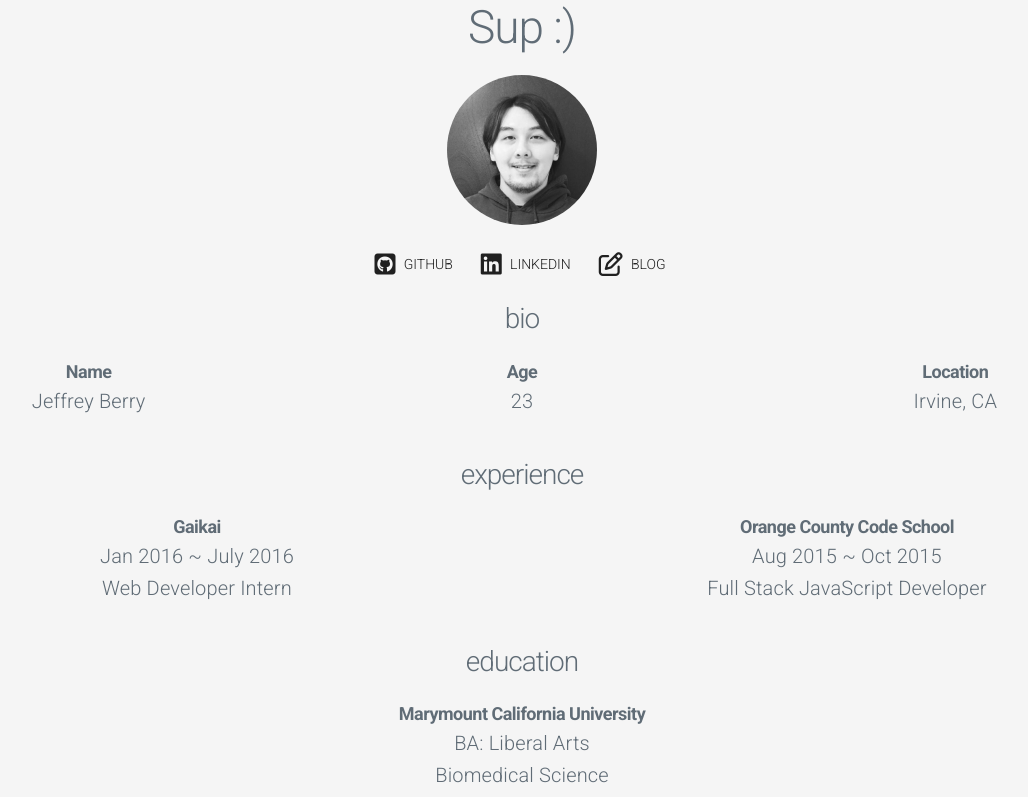
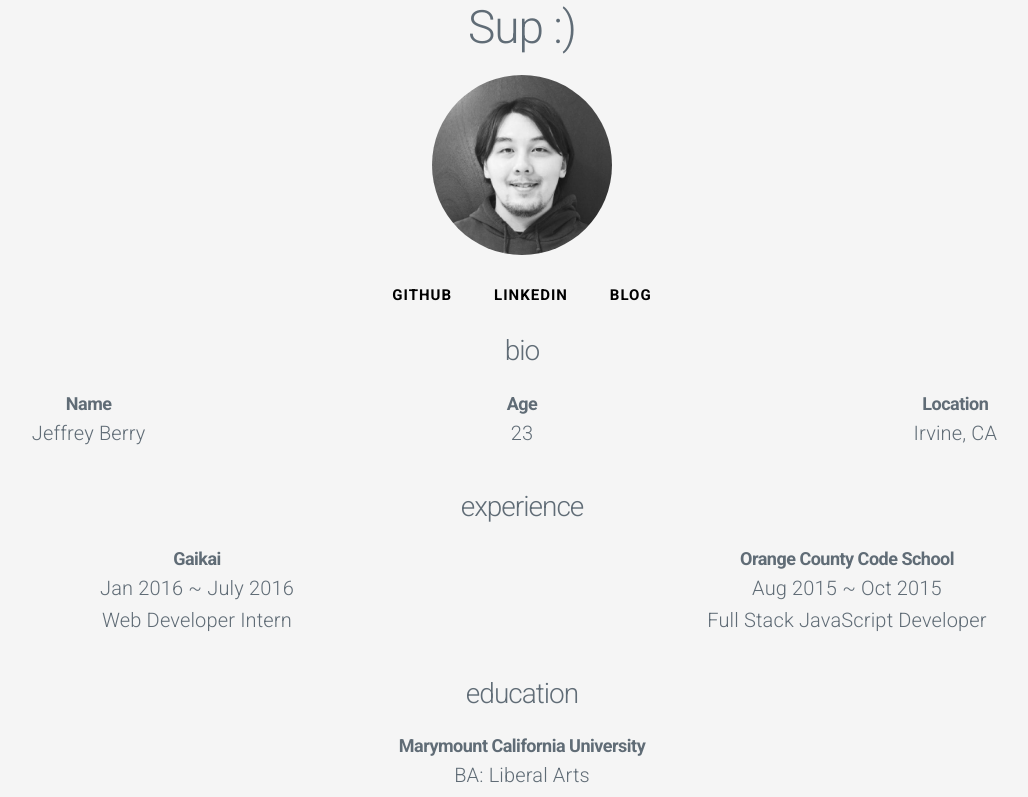
Before and after one commit to jberry93/jberry93.github.io, a React app: page / in a window 1280 px wide. Shown: the top 797 px of the page, without its empty margins (118-1146 px from the left). Built offline with nearby package versions, Linux system fonts and the light colour scheme.

Commit message:
feat(IconButton): removed material ui and replaced material components with my own components

```diff
--- a/app/components/AppStyles.js
+++ b/app/components/AppStyles.js
@@ -6,7 +6,9 @@ module.exports = {
   },
   avatar: {
     display: 'block',
-    margin: '0 auto'
+    margin: '0 auto',
+    borderRadius: '50%',
+    height: '18rem'
   },
   iconContainer: {
     textAlign: 'center',
--- a/app/components/Header.js
+++ b/app/components/Header.js
@@ -5,27 +5,25 @@ import Avatar     from 'material-ui/Avatar';
 import FlatButton from 'material-ui/FlatButton';
 import FontIcon   from 'material-ui/FontIcon';
 import AppStyles  from './AppStyles';
+import IconButton from './IconButton';
 
 const Header = function(){
   return(
     <div>
       <h1 style={AppStyles.headerText}>Sup :)</h1>
-      <Avatar style={AppStyles.avatar} src="../../images/myPic.jpeg" size={150} />
+      <img style={AppStyles.avatar} src="../../images/myPic.jpeg"/>
       <div style={AppStyles.iconContainer}>
-        <FlatButton
+        <IconButton
           label="Github"
           href="https://github.com/jberry93"
-          icon={<FontIcon className="fa fa-github-square" />}
         />
-        <FlatButton
+        <IconButton
           label="LinkedIn"
           href="https://www.linkedin.com/in/jeffrey-berry-82154a3a"
-          icon={<FontIcon className="fa fa-linkedin-square" />}
-          />
-        <FlatButton
+        />
+        <IconButton
           label="Blog"
           href="https://jberry93.github.io/blog"
-          icon={<FontIcon className="fa fa-pencil-square-o" />}
         />
       </div>
     </div>
--- /dev/null
+++ b/app/components/IconButton.js
@@ -0,0 +1,24 @@
+'use strict';
+
+import React from 'react';
+
+const IconButton = function(props){
+  const styles = {
+    button: {
+      padding: '0',
+      margin: '0',
+      color: '#000',
+      fontSize: '1.5rem'
+    },
+    container: {
+      margin: '2rem'
+    }
+  }
+  return(
+    <span style={styles.container}>
+      <a style={styles.button} className="button button-clear" href={props.href}>{props.label}</a>
+    </span>
+  );
+}
+
+export default IconButton;
--- a/package.json
+++ b/package.json
@@ -24,7 +24,6 @@
     "babel-preset-react": "^6.5.0",
     "font-awesome": "^4.6.3",
     "jsx-loader": "^0.13.2",
-    "material-ui": "^0.15.0",
     "milligram": "^1.1.0",
     "react": "^15.1.0",
     "react-dom": "^15.1.0",
--- a/webpack.config.js
+++ b/webpack.config.js
@@ -6,7 +6,7 @@ module.exports = {
   },
   devServer: {
     inline: true,
-    port: 1337
+    port: 1338
   },
   module: {
     loaders: [
```
Also changed, not shown: app/App.js (+1 -7 lines).
